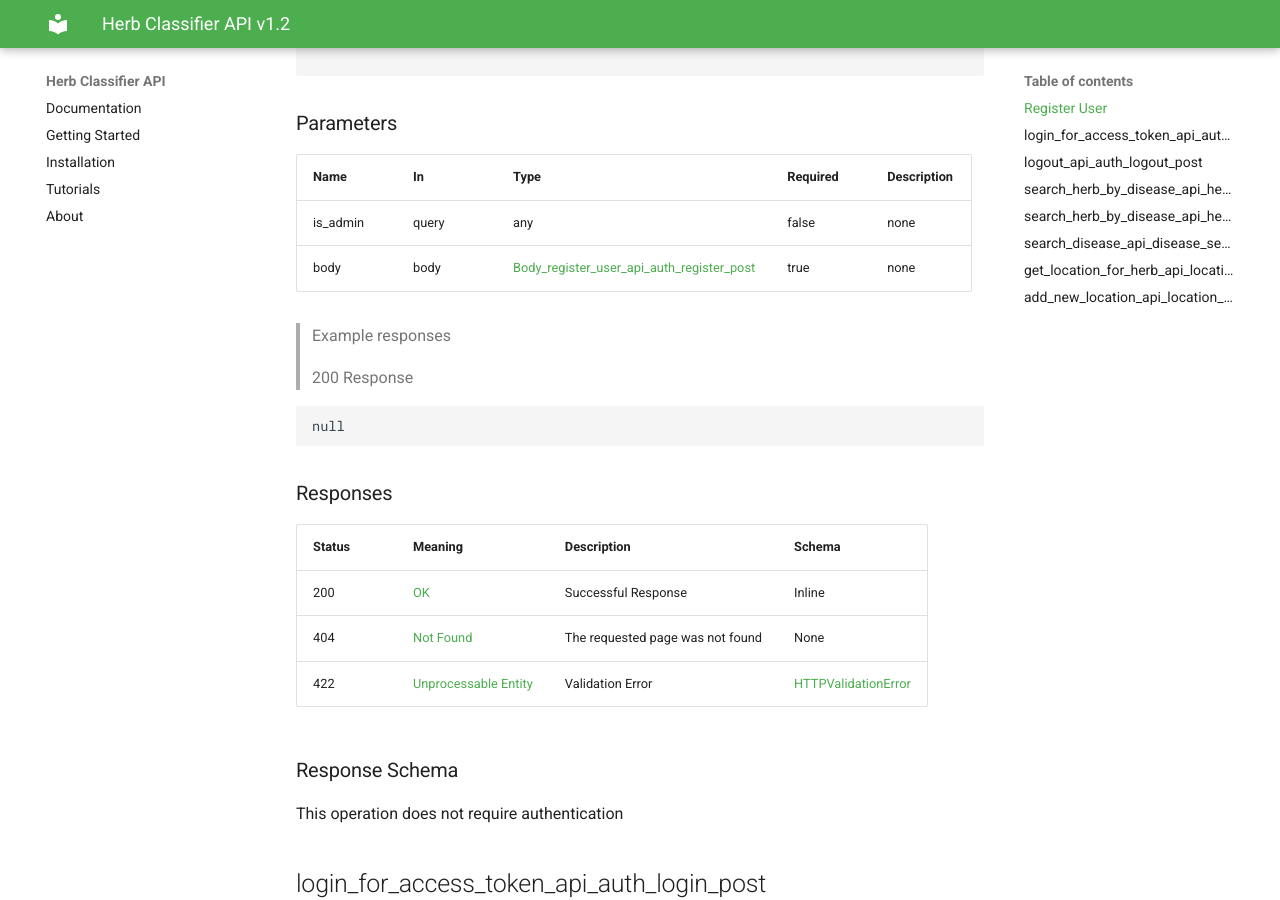
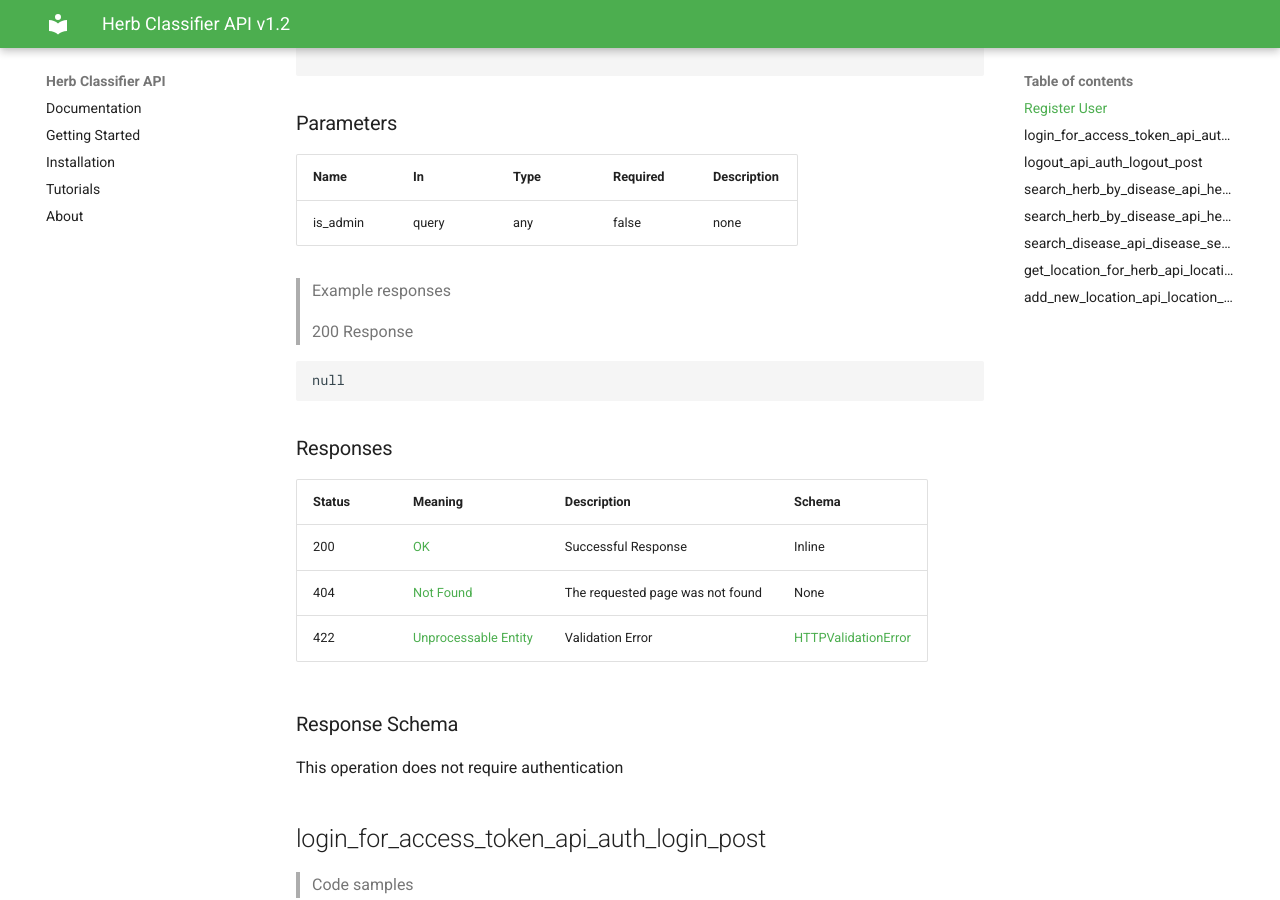
Before and after one commit to dilshankarunarathne/herb-classifier-backend, an MkDocs documentation site: the page built from docs/api_documentation.md, in a window 1280 px wide and 900 px high, scrolled down 3890 px. Built offline with MkDocs 1.6.1 and Material for MkDocs 9.7.7, drawn with Linux system fonts in a browser that asks for light colours.

Commit message:
Update api_documentation.md

```diff
--- a/docs/api_documentation.md
+++ b/docs/api_documentation.md
@@ -223,7 +223,6 @@ password: string
 |Name|In|Type|Required|Description|
 |---|---|---|---|---|
 |is_admin|query|any|false|none|
-|body|body|[Body_register_user_api_auth_register_post](#schemabody_register_user_api_auth_register_post)|true|none|
 
 > Example responses
 
```
